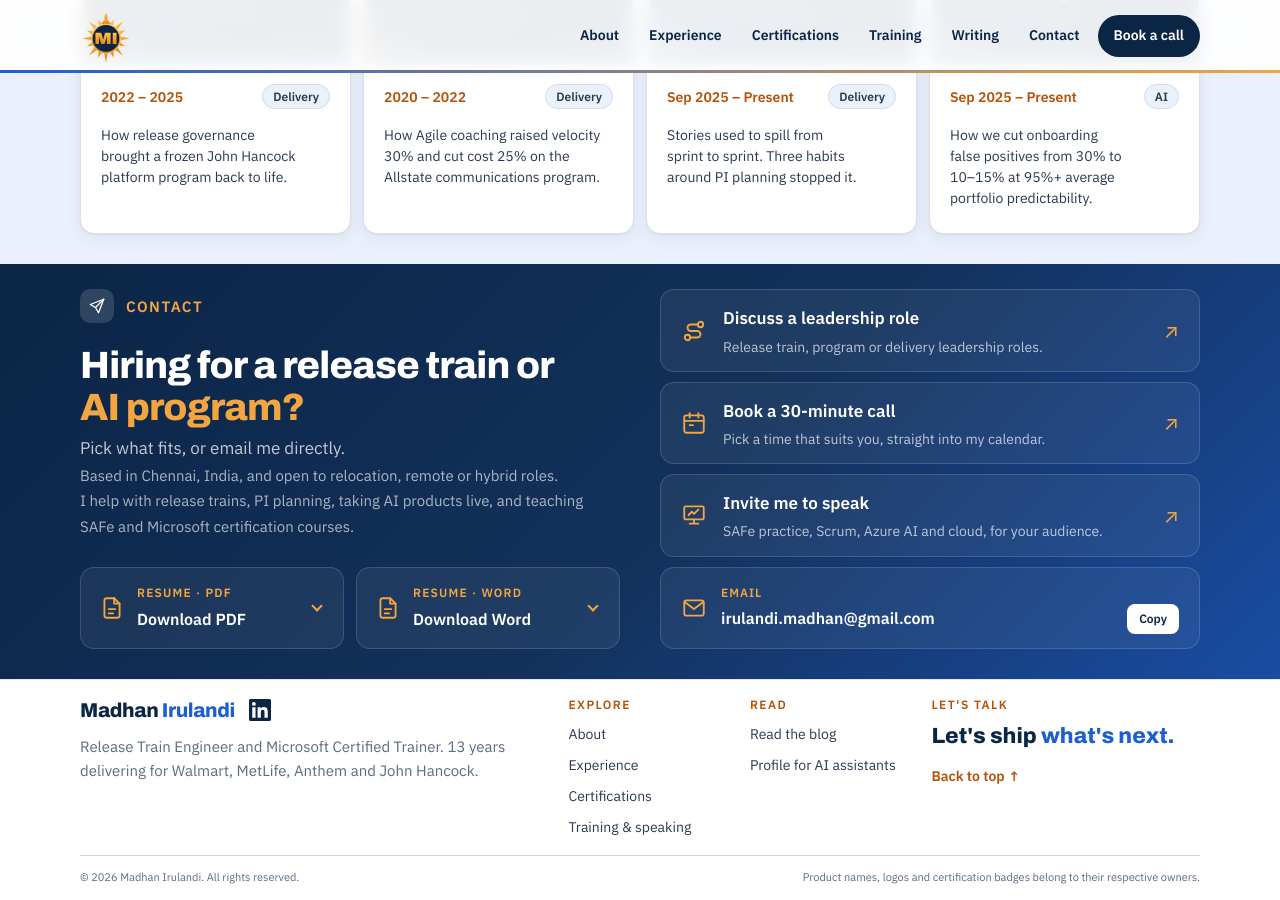
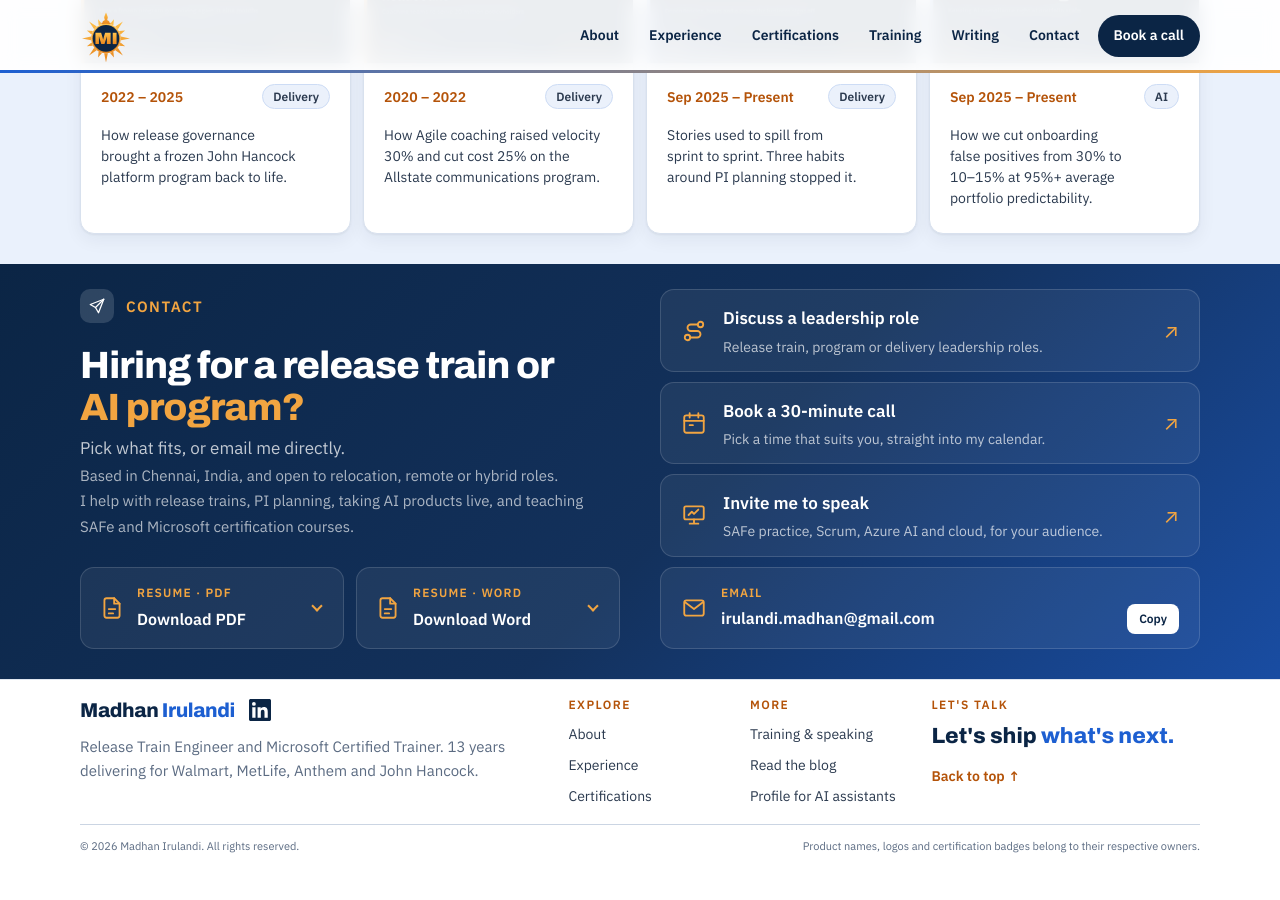
Before and after one commit to Madhan-I/Madhan-I.github.io, a Jekyll site: the page built from index.html, in a window 1280 px wide and 900 px high, scrolled down 5563 px. Built offline with Jekyll 4.4.1, drawn with Linux system fonts in a browser that asks for light colours; after the commit the page ends 6432 px from its top, so only the background shows below that.

Commit message:
Footer: three links per column; Read renamed More
Co-Authored-By: Claude Opus 5.5 <noreply@anthropic.com>
Claude-Session: https://claude.ai/code/session_01WNzLwWmTcdTf5usTqPpNr2

```diff
--- a/_layouts/default.html
+++ b/_layouts/default.html
@@ -40,10 +40,10 @@
         <a href="{{ '/#about' | relative_url }}">About</a>
         <a href="{{ '/#experience' | relative_url }}">Experience</a>
         <a href="{{ '/#certifications' | relative_url }}">Certifications</a>
+      </div>
+      <div class="f-col" role="navigation" aria-label="More">
+        <b>More</b>
         <a href="{{ '/#training' | relative_url }}">Training &amp; speaking</a>
-      </div>
-      <div class="f-col" role="navigation" aria-label="Read">
-        <b>Read</b>
         <a href="{{ '/blog/' | relative_url }}">Read the blog</a>
         <a href="{{ '/llms.txt' | relative_url }}" data-goatcounter-click="footer-llms" data-goatcounter-title="footer-llms">Profile for AI assistants</a>
       </div>
```
